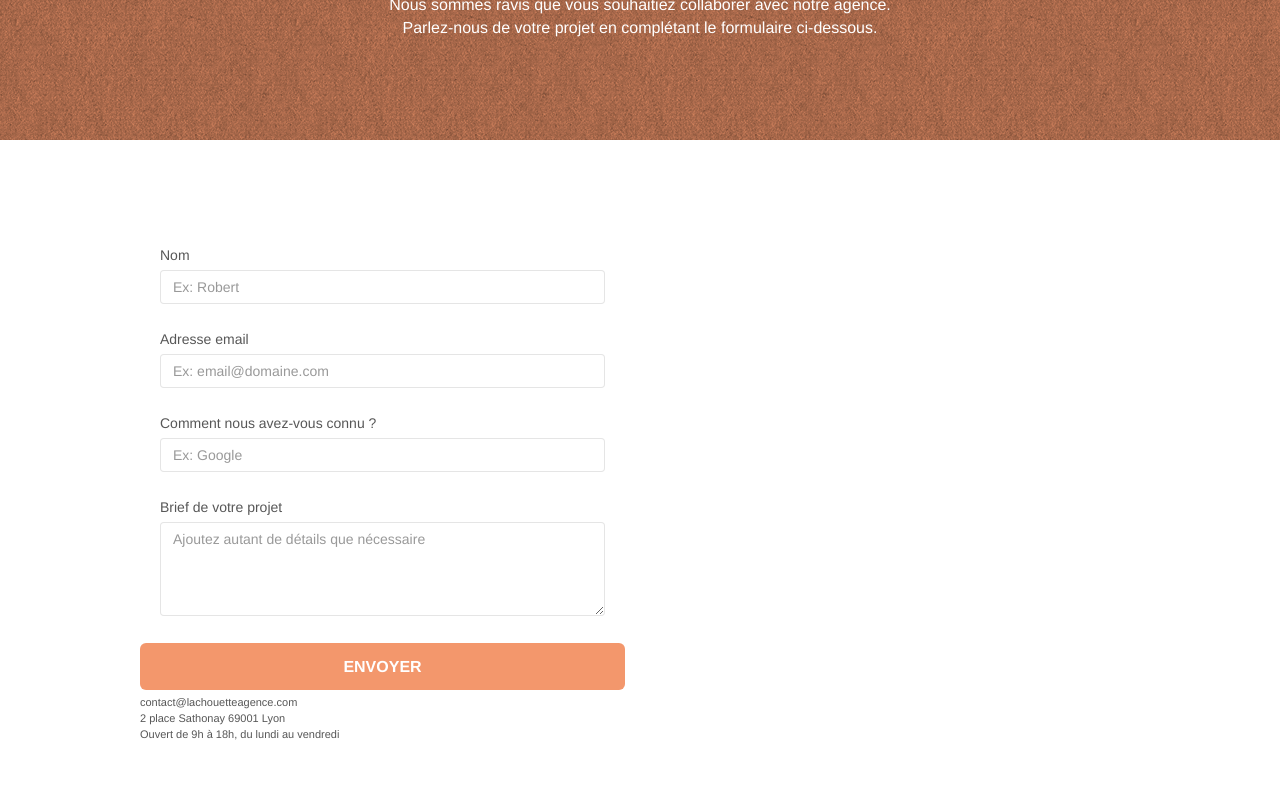
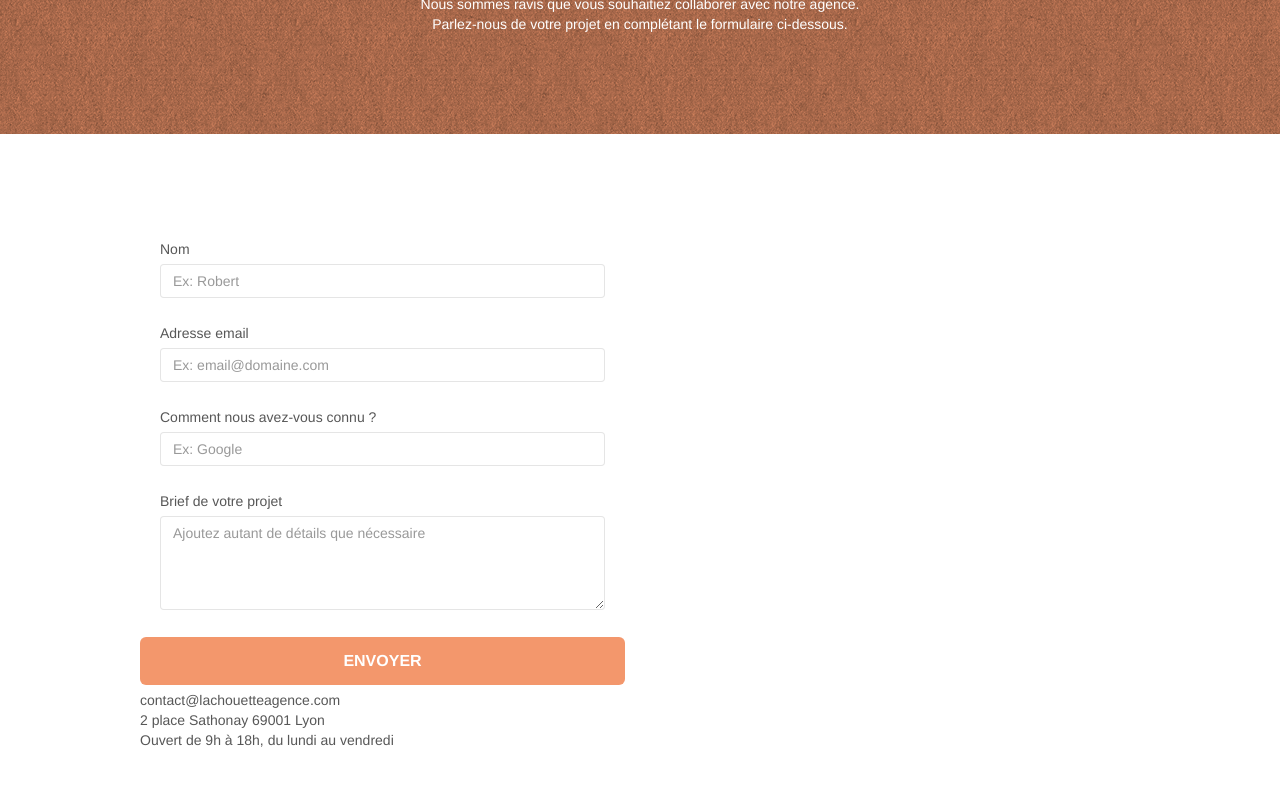
Before and after one commit to SeeYouh/P4-opti, a plain HTML site: page contact.html in a window 1280 px wide. Shown: the part 283-1073 px from the top of the page. Drawn offline with Linux system fonts and the light colour scheme.

Commit message:
correctif meta og

```diff
--- a/contact.html
+++ b/contact.html
@@ -8,11 +8,11 @@
 	<meta name="twitter:card" content="summary"/>
 	<meta name="twitter:site" content="@lachouetteagence"/>
 	<meta name="twitter:creator" content="@lachouetteagence"/>
-	<meta property="og:url" content="https://p4-opti.netlify.app/page2.html"/>
+	<meta property="og:url" content="https://p4-opti.netlify.app/contact.html"/>
 	<meta property="og:title" content="La chouette agence,entreprise de webdesign, basé à Lyon, reste à votre écoute.">
 	<meta property="og:description" content="Si vous souhaitez avoir plus d'information sur notre entreprise de webdesign basé à Lyon.
 											Vous pouver nous contacter avec se formulaire.">
-	<meta property="og:image" content="./img/la-chouette-agence.png">
+	<meta property="og:image" content="https://p4-opti.netlify.app/img/logo.png">
 
     <link rel="shortcut icon" type="image/png" href="favicon.jpg">
 	<link rel="stylesheet" type="text/css" href="./css/bootstrap.css">
@@ -79,7 +79,7 @@
 				<h1 class="text-center hero-bloc-text white">
 					Parlons web design !
 				</h1>
-				<p class="text-center mg-lg white tight-width-whitespace text-size">
+				<p class="text-center mg-lg white tight-width-whitespace">
 					Nous sommes ravis que vous souhaitiez collaborer avec notre agence.<br>
 					Parlez-nous de votre projet en complétant le formulaire ci-dessous.
 				</p>
--- a/style.css
+++ b/style.css
@@ -672,10 +672,6 @@ a {
     font-size: 36px;
 }
 
-.text-size {
-    font-size: 16px;
-}
-
 .statement-bloc-text {
     line-height: 26px;
     font-style: italic;
@@ -687,7 +683,7 @@ a {
 }
 
 p {
-    font-size: 11px;
+    font-size: 14px;
 }
 
 .tight-width-whitespace {
```
Also changed, not shown: index.html (+1 -1 lines).
